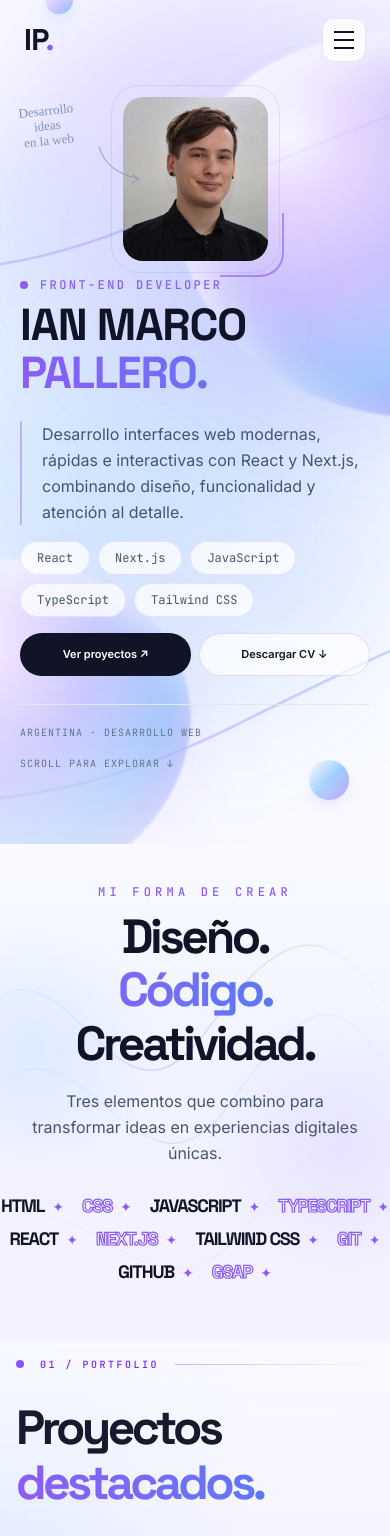
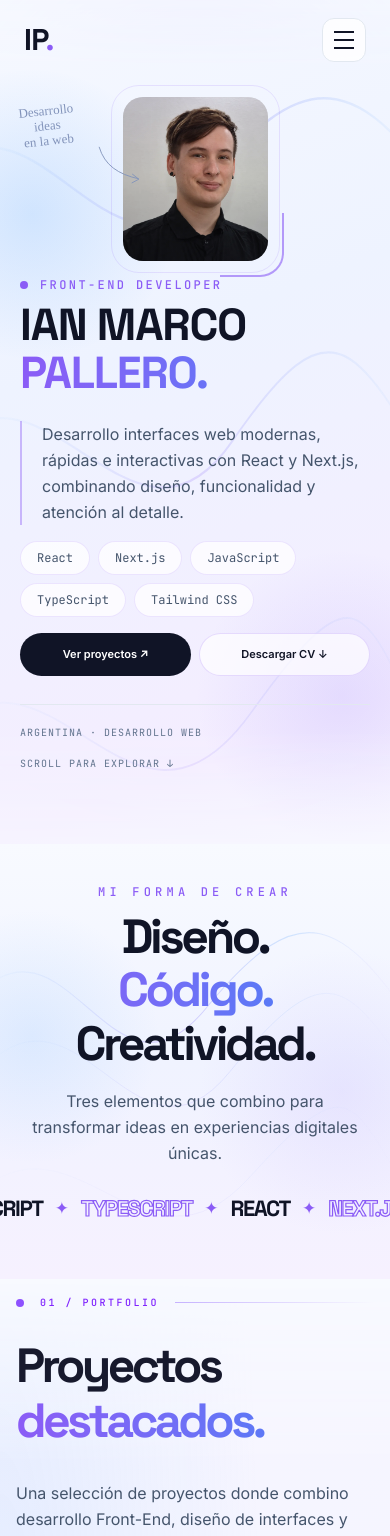
Before and after one commit to IanPallero03/portfolio, a Next.js app: page / in a window 390 px wide. Shown: the top 1536 px of the page. Built offline with nearby package versions, Linux system fonts and the light colour scheme.

Commit message:
Optimize mobile hero and restore technology marquee animations

```diff
--- a/components/about/InfiniteMarquee.css
+++ b/components/about/InfiniteMarquee.css
@@ -14,7 +14,7 @@
   background: transparent;
 }
 
-/* FONDO SUAVE */
+/* FONDO */
 
 .marquee-background {
   display: none;
@@ -28,13 +28,12 @@
   overflow: hidden;
 }
 
-/* MOVIMIENTO INFINITO EN ESCRITORIO */
+/* MOVIMIENTO INFINITO */
 
 .marquee-track {
   display: flex;
   width: max-content;
   animation: marquee-left 38s linear infinite;
-  will-change: transform;
 }
 
 /* GRUPOS DUPLICADOS */
@@ -43,6 +42,8 @@
   display: flex;
   flex: 0 0 auto;
   align-items: center;
+  width: max-content;
+  flex-wrap: nowrap;
 }
 
 /* TECNOLOGÍAS */
@@ -83,26 +84,28 @@
   color: #8b5cf6;
 }
 
-/* ANIMACIÓN ORIGINAL */
+/* ANIMACIÓN CONTINUA */
 
 @keyframes marquee-left {
   from {
-    transform: translateX(0);
+    transform: translate3d(0, 0, 0);
   }
 
   to {
-    transform: translateX(-50%);
+    transform: translate3d(-50%, 0, 0);
   }
 }
 
-/* PAUSA AL PASAR EL MOUSE */
+/* PAUSA CON MOUSE, SOLO EN DISPOSITIVOS HOVER */
 
-.marquee-row:hover .marquee-track {
-  animation-play-state: paused;
+@media (hover: hover) and (pointer: fine) {
+  .marquee-row:hover .marquee-track {
+    animation-play-state: paused;
+  }
 }
 
 /* =========================================
-   CELULARES: MODO RENDIMIENTO
+   CELULARES: CARRUSEL INFINITO LIVIANO
 ========================================= */
 
 @media (max-width: 767px) {
@@ -111,40 +114,38 @@
   }
 
   .marquee-row {
-    overflow: visible;
+    overflow: hidden;
   }
 
   .marquee-track {
-    width: 100%;
-    animation: none;
-    transform: none;
-    will-change: auto;
+    width: max-content;
+    animation: marquee-left 32s linear infinite;
   }
 
-  /* Mostramos una sola copia de las tecnologías */
-
   .marquee-group {
-    width: 100%;
-    flex-wrap: wrap;
-    justify-content: center;
-    gap: 12px 18px;
+    width: max-content;
+    flex-wrap: nowrap;
+    justify-content: flex-start;
+    gap: 0;
   }
 
+  /* Se muestran ambas copias para el loop */
+
   .marquee-group:nth-child(2) {
-    display: none;
+    display: flex;
   }
 
   .marquee-item {
-    gap: 8px;
-    padding-right: 0;
+    gap: 12px;
+    padding-right: 12px;
   }
 
   .marquee-word {
-    font-size: clamp(18px, 4.5vw, 26px);
+    font-size: clamp(22px, 5.5vw, 30px);
   }
 
   .marquee-symbol {
-    font-size: 14px;
+    font-size: 17px;
   }
 
   .marquee-outline {
@@ -160,6 +161,13 @@
   .marquee-track {
     animation: none;
     transform: none;
-    will-change: auto;
+  }
+
+  .marquee-row {
+    overflow-x: auto;
+  }
+
+  .marquee-group:nth-child(2) {
+    display: none;
   }
 }
--- a/components/hero/HeroBackground.tsx
+++ b/components/hero/HeroBackground.tsx
@@ -1,4 +1,3 @@
-
 "use client";
 
 import { useRef } from "react";
@@ -15,15 +14,14 @@ export default function HeroBackground() {
       const element = backgroundRef.current;
       if (!element) return;
 
-      const reducedMotion = window.matchMedia(
-        "(prefers-reduced-motion: reduce)"
-      ).matches;
+      // Solo animamos la decoración en escritorio y cuando el usuario
+      // no ha solicitado reducir el movimiento.
+      const mm = gsap.matchMedia();
 
-      if (reducedMotion) return;
-
-      const animations: gsap.core.Tween[] = [];
-
-      animations.push(
+      mm.add(
+        "(min-width: 768px) and (prefers-reduced-motion: no-preference)",
+        () => {
+          const animations: gsap.core.Tween[] = [
             gsap.to(".liquid-shape-left", {
               x: 25,
               y: -22,
@@ -32,10 +30,7 @@ export default function HeroBackground() {
               ease: "sine.inOut",
               repeat: -1,
               yoyo: true,
-        })
-      );
-
-      animations.push(
+            }),
             gsap.to(".liquid-shape-right", {
               x: -22,
               y: 28,
@@ -44,10 +39,7 @@ export default function HeroBackground() {
               ease: "sine.inOut",
               repeat: -1,
               yoyo: true,
-        })
-      );
-
-      animations.push(
+            }),
             gsap.to(".hero-wave-one", {
               x: 35,
               y: -15,
@@ -55,10 +47,7 @@ export default function HeroBackground() {
               ease: "sine.inOut",
               repeat: -1,
               yoyo: true,
-        })
-      );
-
-      animations.push(
+            }),
             gsap.to(".hero-wave-two", {
               x: -40,
               y: 20,
@@ -66,10 +55,7 @@ export default function HeroBackground() {
               ease: "sine.inOut",
               repeat: -1,
               yoyo: true,
-        })
-      );
-
-      animations.push(
+            }),
             gsap.to(".hero-orb", {
               y: -18,
               x: 10,
@@ -78,23 +64,20 @@ export default function HeroBackground() {
               ease: "sine.inOut",
               repeat: -1,
               yoyo: true,
-        })
-      );
+            }),
+          ];
+
+          // No consumimos recursos fuera del área visible.
+          animations.forEach((animation) => animation.pause());
 
           const observer = new IntersectionObserver(
             ([entry]) => {
               animations.forEach((animation) => {
-            if (entry.isIntersecting) {
-              animation.resume();
-            } else {
-              animation.pause();
-            }
+                if (entry.isIntersecting) animation.resume();
+                else animation.pause();
               });
             },
-        {
-          threshold: 0,
-          rootMargin: "100px 0px",
-        }
+            { threshold: 0, rootMargin: "100px 0px" }
           );
 
           observer.observe(element);
@@ -103,6 +86,10 @@ export default function HeroBackground() {
             observer.disconnect();
             animations.forEach((animation) => animation.kill());
           };
+        }
+      );
+
+      return () => mm.revert();
     },
     { scope: backgroundRef }
   );
@@ -119,12 +106,64 @@ export default function HeroBackground() {
           "linear-gradient(to bottom, transparent 0%, black 18%, black 78%, transparent 100%)",
       }}
     >
-      {/* LUCES AMBIENTALES - OPTIMIZADAS PARA MÓVIL */}
-      <div className="absolute -left-40 top-[25%] h-[450px] w-[450px] rounded-full bg-blue-200/35 blur-[45px] md:blur-[110px]" />
+      {/* MOBILE: fondo liviano, sin filtros ni animaciones infinitas. */}
+      <div className="absolute inset-0 md:hidden">
+        <div className="absolute inset-0 bg-[linear-gradient(160deg,#F8FAFF_0%,#EEF3FF_42%,#F4EDFF_78%,#F8FAFF_100%)]" />
 
-      <div className="absolute -right-40 top-[5%] h-[500px] w-[500px] rounded-full bg-violet-200/40 blur-[50px] md:blur-[120px]" />
+        <div
+          className="absolute -left-28 top-[18%] h-72 w-72 rounded-full"
+          style={{
+            background:
+              "radial-gradient(circle, rgba(147,197,253,0.35) 0%, rgba(147,197,253,0) 72%)",
+          }}
+        />
+        <div
+          className="absolute -right-24 bottom-[12%] h-72 w-72 rounded-full"
+          style={{
+            background:
+              "radial-gradient(circle, rgba(196,181,253,0.32) 0%, rgba(196,181,253,0) 72%)",
+          }}
+        />
 
-      {/* ONDAS LUMINOSAS */}
+        <svg
+          className="absolute inset-0 h-full w-full opacity-80"
+          viewBox="0 0 420 850"
+          preserveAspectRatio="none"
+          fill="none"
+          xmlns="http://www.w3.org/2000/svg"
+        >
+          <defs>
+            <linearGradient id="heroMobileWaveGradient" x1="0" y1="0" x2="420" y2="0" gradientUnits="userSpaceOnUse">
+              <stop offset="0" stopColor="#93C5FD" stopOpacity="0.10" />
+              <stop offset="0.5" stopColor="#A78BFA" stopOpacity="0.48" />
+              <stop offset="1" stopColor="#60A5FA" stopOpacity="0.10" />
+            </linearGradient>
+          </defs>
+          <path
+            d="M-70 240 C 30 145, 120 340, 220 245 S 390 145, 490 270"
+            stroke="url(#heroMobileWaveGradient)"
+            strokeWidth="2"
+          />
+          <path
+            d="M-70 455 C 40 345, 140 555, 250 440 S 385 360, 490 500"
+            stroke="url(#heroMobileWaveGradient)"
+            strokeWidth="1.8"
+            opacity="0.72"
+          />
+          <path
+            d="M-70 670 C 55 570, 140 780, 270 650 S 390 575, 490 715"
+            stroke="url(#heroMobileWaveGradient)"
+            strokeWidth="1.5"
+            opacity="0.52"
+          />
+        </svg>
+      </div>
+
+      {/* DESKTOP: decoración y animaciones originales. */}
+      <div className="absolute inset-0 hidden md:block">
+        <div className="absolute -left-40 top-[25%] h-[450px] w-[450px] rounded-full bg-blue-200/35 blur-[110px]" />
+        <div className="absolute -right-40 top-[5%] h-[500px] w-[500px] rounded-full bg-violet-200/40 blur-[120px]" />
+
         <svg
           className="absolute inset-0 h-full w-full"
           viewBox="0 0 1600 850"
@@ -132,29 +171,19 @@ export default function HeroBackground() {
           fill="none"
         >
           <defs>
-          <linearGradient
-            id="heroWaveGradient"
-            x1="0"
-            y1="0"
-            x2="1"
-            y2="0"
-          >
+            <linearGradient id="heroWaveGradient" x1="0" y1="0" x2="1" y2="0">
               <stop offset="0%" stopColor="#93C5FD" stopOpacity="0" />
               <stop offset="40%" stopColor="#A78BFA" stopOpacity="0.4" />
               <stop offset="70%" stopColor="#60A5FA" stopOpacity="0.35" />
               <stop offset="100%" stopColor="#8B5CF6" stopOpacity="0" />
             </linearGradient>
           </defs>
-
-        {/* PRIMERA ONDA */}
           <path
             className="hero-wave-one"
             d="M-100 230 C250 40 380 450 760 270 S1300 100 1750 290"
             stroke="url(#heroWaveGradient)"
             strokeWidth="2"
           />
-
-        {/* SEGUNDA ONDA */}
           <path
             className="hero-wave-two"
             d="M-100 670 C300 470 450 850 850 650 S1300 480 1750 650"
@@ -163,8 +192,7 @@ export default function HeroBackground() {
           />
         </svg>
 
-      {/* FORMA IRIDISCENTE IZQUIERDA */}
-      <div className="liquid-shape-left absolute -left-[170px] bottom-[5%] h-[340px] w-[340px] opacity-70 md:-left-[140px] md:h-[440px] md:w-[440px]">
+        <div className="liquid-shape-left absolute -left-[140px] bottom-[5%] h-[440px] w-[440px] opacity-70">
           <div
             className="h-full w-full rounded-[48%_52%_62%_38%/42%_45%_55%_58%]"
             style={{
@@ -177,8 +205,7 @@ export default function HeroBackground() {
           />
         </div>
 
-      {/* FORMA IRIDISCENTE DERECHA */}
-      <div className="liquid-shape-right absolute -right-[190px] top-[13%] h-[390px] w-[390px] opacity-75 md:-right-[160px] md:h-[510px] md:w-[510px]">
+        <div className="liquid-shape-right absolute -right-[160px] top-[13%] h-[510px] w-[510px] opacity-75">
           <div
             className="h-full w-full rounded-[58%_42%_35%_65%/42%_58%_42%_58%]"
             style={{
@@ -191,12 +218,10 @@ export default function HeroBackground() {
           />
         </div>
 
-      {/* ESFERAS DECORATIVAS */}
         <div className="hero-orb absolute left-[9%] top-[12%] h-7 w-7 rounded-full bg-gradient-to-br from-white via-violet-300 to-blue-400 shadow-lg shadow-blue-300/30" />
-
         <div className="hero-orb absolute right-[13%] bottom-[14%] h-10 w-10 rounded-full bg-gradient-to-br from-white via-blue-300 to-violet-400 shadow-lg shadow-violet-300/30" />
-
         <div className="hero-orb absolute right-[4%] top-[8%] h-5 w-5 rounded-full bg-gradient-to-br from-white via-violet-200 to-blue-400" />
+      </div>
     </div>
   );
 }
--- a/components/projects/ProjectsShowcase.tsx
+++ b/components/projects/ProjectsShowcase.tsx
@@ -48,6 +48,7 @@ const projects: Project[] = [
     highlights: ["Reservas limitadas a la semana actual y control de disponibilidad", "Panel privado para consultar y gestionar reservas", "Firebase Authentication y sincronización mediante Firestore"],
     technologies: ["React", "Vite", "Tailwind CSS", "Firebase Auth", "Firestore"],
     video: "/video/reservas.mp4",
+    poster: "/images/Restaurante.webp",
     theme: "blue",
     demo: "https://ianpallero03.github.io/sistema-reservas-restaurante/",
     github: "https://github.com/IanPallero03/sistema-reservas-restaurante"
@@ -60,6 +61,7 @@ const projects: Project[] = [
     highlights: ["Búsqueda dinámica de películas", "Filtros por categorías y géneros", "Componentes reutilizables e integración con API externa"],
     technologies: ["React", "Vite", "JavaScript", "Tailwind CSS", "TMDB API"],
     video: "/video/trailerbox.mp4",
+    poster: "/images/trailer-box_11zon.webp",
     theme: "dark",
     demo: "https://ianpallero03.github.io/TrailerBox/",
     github: "https://github.com/IanPallero03/TrailerBox"
```
Also changed, not shown: public/images/Restaurante.webp (added), public/images/trailer-box_11zon.webp (added). Lines whose indentation alone changed are shown as unchanged.
